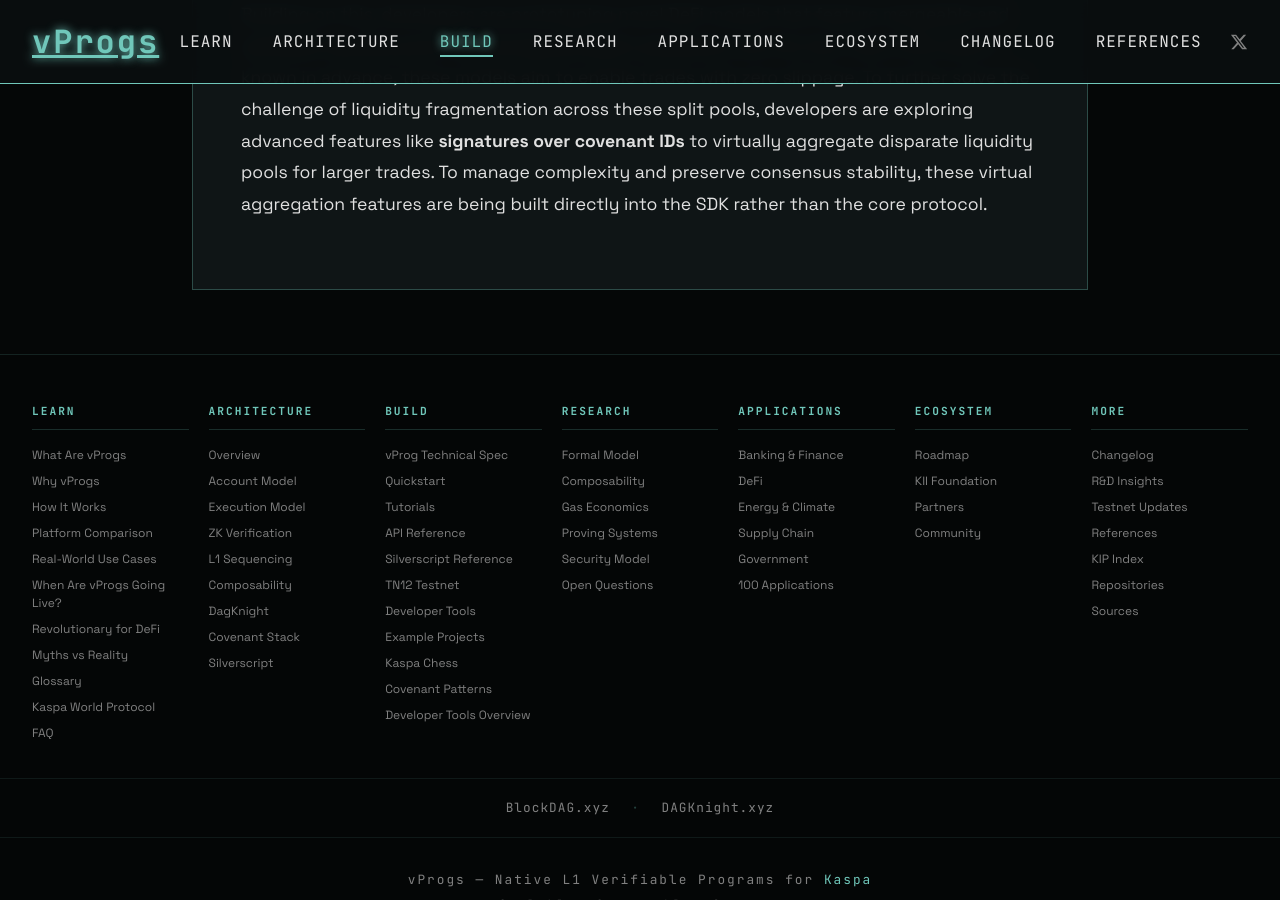
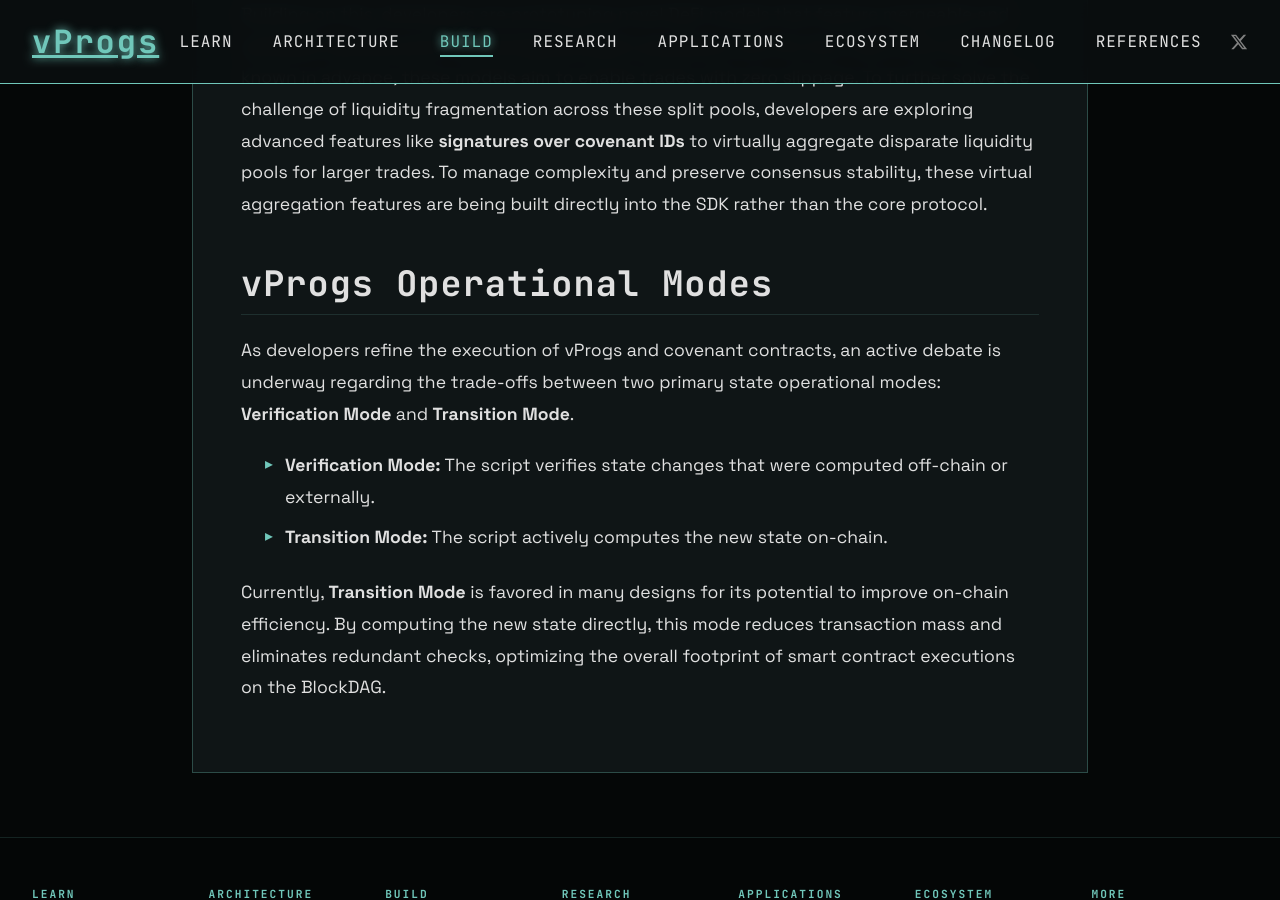
Before and after one commit to creative-inference/vprogs.xyz, a Jekyll site: the page built from build/covenant-patterns.md, in a window 1280 px wide and 900 px high, scrolled down 1888 px. Built offline with Jekyll 4.4.1, drawn with Linux system fonts in a browser that asks for light colours.

Commit message:
Add section on vProgs operational modes [auto]

```diff
--- a/build/covenant-patterns.md
+++ b/build/covenant-patterns.md
@@ -34,3 +34,12 @@
 
 
 Building on this, developers are prototyping novel DeFi models that feature mergeable and splittable liquidity pools. By leveraging Kaspa's parallelism and the fact that UTXO state is known in advance, these models aim to enable trades with zero slippage. To further solve the challenge of liquidity fragmentation across these split pools, developers are exploring advanced features like **signatures over covenant IDs** to virtually aggregate disparate liquidity pools for larger trades. To manage complexity and preserve consensus stability, these virtual aggregation features are being built directly into the SDK rather than the core protocol.
+
+## vProgs Operational Modes
+
+As developers refine the execution of vProgs and covenant contracts, an active debate is underway regarding the trade-offs between two primary state operational modes: **Verification Mode** and **Transition Mode**.
+
+- **Verification Mode:** The script verifies state changes that were computed off-chain or externally.
+- **Transition Mode:** The script actively computes the new state on-chain.
+
+Currently, **Transition Mode** is favored in many designs for its potential to improve on-chain efficiency. By computing the new state directly, this mode reduces transaction mass and eliminates redundant checks, optimizing the overall footprint of smart contract executions on the BlockDAG.
```
